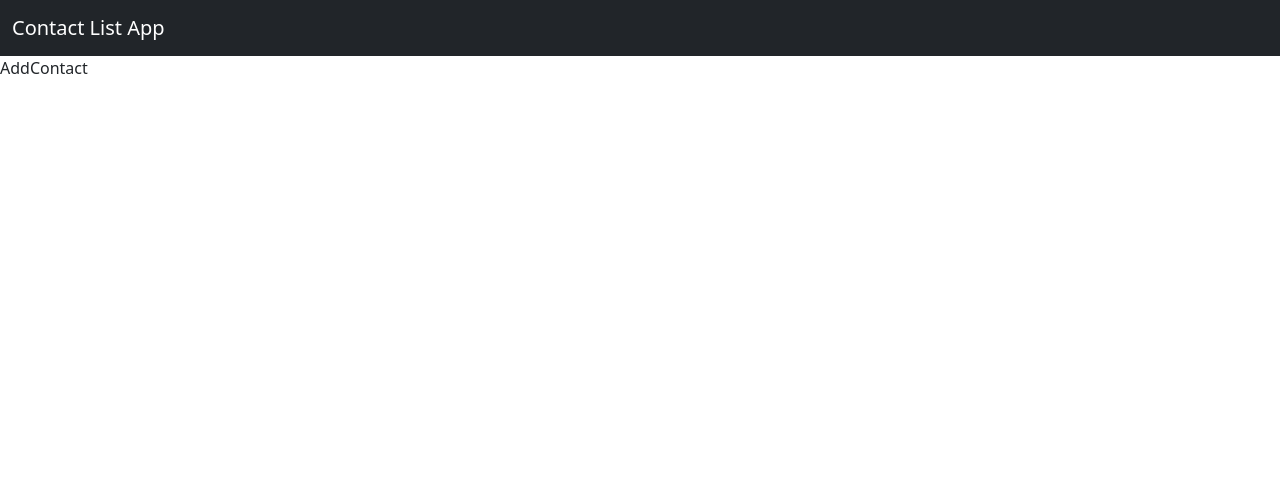
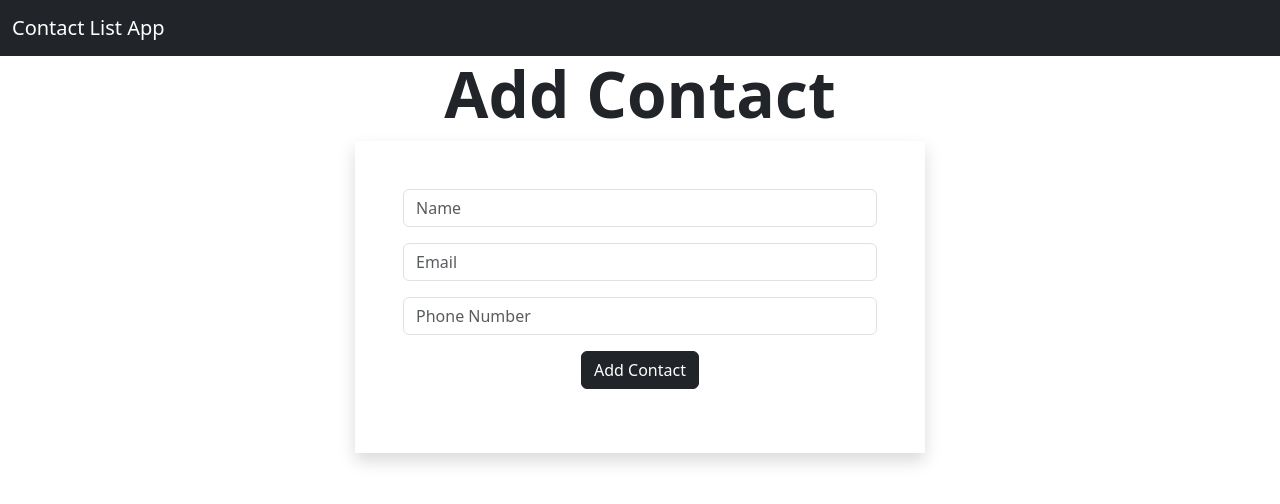
Before and after one commit to PrafulAswale/Contact-Manager, a React (Create React App) app: page /add in a window 1280 px wide. Shown: the top 504 px of the page. Built offline with nearby package versions, Linux system fonts and the light colour scheme; no server answers.

Commit message:
add contant ready

```diff
--- a/src/components/AddContact.js
+++ b/src/components/AddContact.js
@@ -1,7 +1,100 @@
-import React from "react";
+import React, { useState } from "react";
+import { useDispatch, useSelector } from "react-redux";
+import { useNavigate } from "react-router-dom";
+import { toast } from "react-toastify";
 
-function AddContact() {
-  return <div>AddContact</div>;
-}
+const AddContact = () => {
+  const [name, setName] = useState("");
+  const [email, setEmail] = useState("");
+  const [number, setNumber] = useState("");
+
+  const contacts = useSelector((state) => state);
+
+  const dispatch = useDispatch();
+  const navigate = useNavigate();
+
+  const handelSubmit = (e) => {
+    e.preventDefault();
+
+    const checkEmail = contacts.find(
+      (contact) => contact.email === email && email
+    );
+    const checkNumber = contacts.find(
+      (contact) => contact.number === parseInt(number) && number
+    );
+
+    if (!email || !number || !name) {
+      return toast.warning("Please fill in all fields!");
+    }
+
+    if (checkEmail) {
+      return toast.error("This email already Exists!");
+    }
+
+    if (checkNumber) {
+      return toast.error("This number already Exists!");
+    }
+
+    const data = {
+      id: contacts[contacts.length - 1].id + 1,
+      name,
+      email,
+      number,
+    };
+
+    dispatch({ type: "ADD_CONTACT", payload: data });
+    toast.success("Contact added successfully!!");
+    navigate("/");
+  };
+
+  return (
+    <div className="container">
+      <h1 className="display-3 text-center fw-bold">Add Contact</h1>
+      <div className="row">
+        <div className="col-md-6 shadow mx-auto p-5">
+          <form className="text-center" onSubmit={handelSubmit}>
+            <div className="form-group mb-3">
+              <input
+                type="text"
+                placeholder="Name"
+                className="form-control"
+                value={name}
+                onChange={(e) => setName(e.target.value)}
+                required
+              />
+            </div>
+            <div className="form-group mb-3">
+              <input
+                type="email"
+                placeholder="Email"
+                className="form-control"
+                value={email}
+                onChange={(e) => setEmail(e.target.value)}
+                required
+              />
+            </div>
+            <div className="form-group mb-3">
+              <input
+                type="number"
+                placeholder="Phone Number"
+                className="form-control"
+                value={number}
+                onChange={(e) => setNumber(e.target.value)}
+                required
+              />
+            </div>
+            <div className="form-group mb-3">
+              <input
+                type="submit"
+                value="Add Contact"
+                className="btn btn-block btn-dark"
+              />
+            </div>
+          </form>
+        </div>
+      </div>
+    </div>
+  );
+};
 
 export default AddContact;
--- a/src/components/Home.js
+++ b/src/components/Home.js
@@ -14,7 +14,7 @@ function Home() {
   };
   return (
     <div className="container">
-      <h1>Contact List</h1>
+      <h1 className="display-3 text-center fw-bold">Contact List</h1>
       <div className="col-md-12 my-5 text-end">
         <Link to="/add" className="btn btn-outline-dark">
           Add Contact
```
